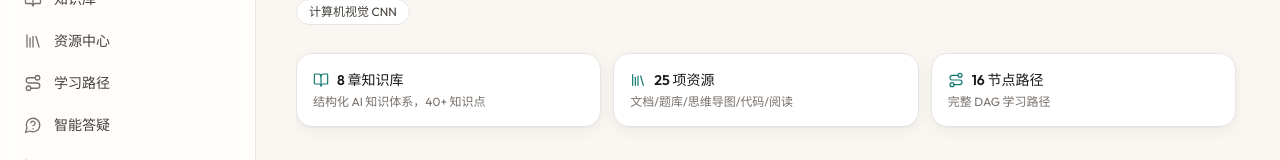
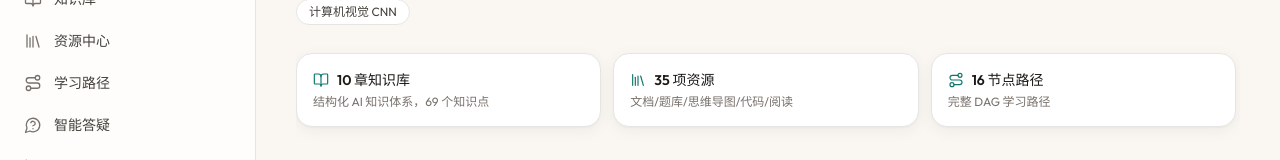
Before and after one commit to hyw-13/edumind, a React (Vite) app: page / in a window 1280 px wide. Shown: the part 269-429 px from the top of the page. Built offline with nearby package versions, Linux system fonts and the light colour scheme.

Commit message:
fix: dynamic knowledge point count and 35 resources in discover

```diff
--- a/src/pages/Discover.tsx
+++ b/src/pages/Discover.tsx
@@ -11,7 +11,8 @@ import RadarChart from '@/components/RadarChart';
 import { recommend, hotTopics, type RecommendResult } from '@/lib/recommender';
 import { useStore, type ProfileUpdateRecord } from '@/store/useStore';
 import { profileDimensions } from '@/data/mockData';
-import { knowledgeBase, type KnowledgePoint } from '@/data/knowledgeBase';
+import { knowledgeBase, knowledgeStats, type KnowledgePoint } from '@/data/knowledgeBase';
+import { resources } from '@/data/mockData';
 import { cn } from '@/lib/utils';
 
 // 根据知识点 ID 查找
@@ -114,8 +115,8 @@ export default function Discover() {
         {!searched ? (
           <div className="grid gap-3 pt-2 sm:grid-cols-3">
             {[
-              { icon: 'BookOpen', title: '8 章知识库', desc: '结构化 AI 知识体系，40+ 知识点', to: '/knowledge' },
-              { icon: 'Library', title: '25 项资源', desc: '文档/题库/思维导图/代码/阅读', to: '/resources' },
+              { icon: 'BookOpen', title: `${knowledgeStats.totalChapters} 章知识库`, desc: `结构化 AI 知识体系，${knowledgeStats.totalPoints} 个知识点`, to: '/knowledge' },
+              { icon: 'Library', title: `${resources.length} 项资源`, desc: '文档/题库/思维导图/代码/阅读', to: '/resources' },
               { icon: 'Route', title: '16 节点路径', desc: '完整 DAG 学习路径', to: '/path' },
             ].map((card, i) => (
               <button key={i} onClick={() => navigate(card.to)} className="card group p-4 text-left transition-all hover:-translate-y-1 hover:shadow-lift animate-fade-up" style={{ animationDelay: `${180 + i * 80}ms` }}>
```
